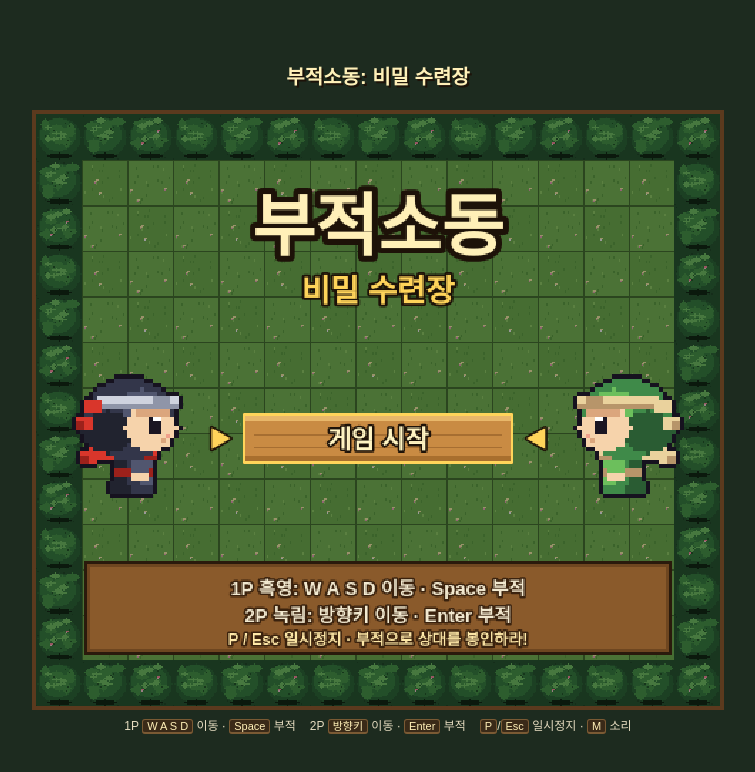
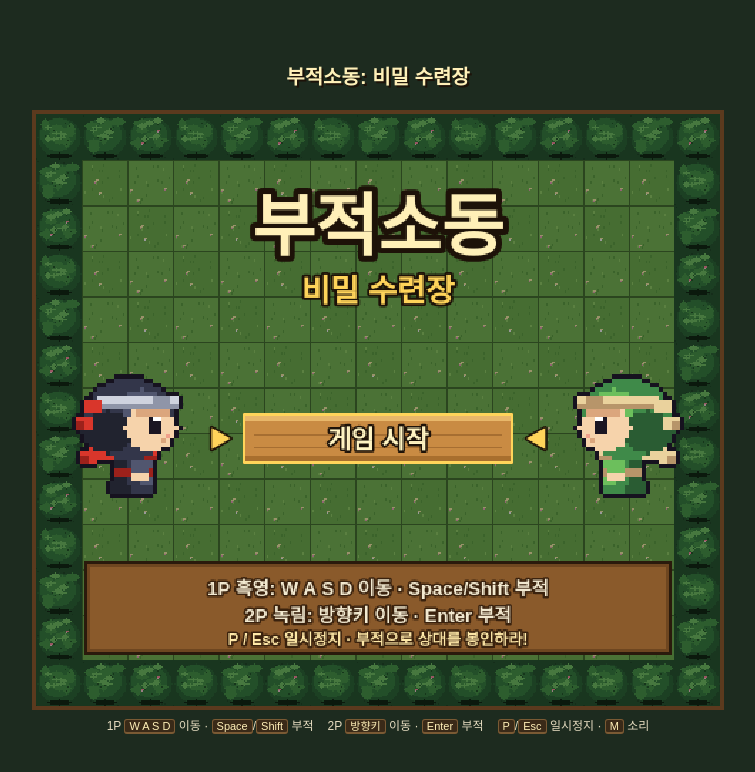
Before and after one commit to kmj0900/bujeok, a plain HTML site: page index.html in a window 1280 px wide. Shown: the whole page, without its empty margins (262-1017 px from the left). Drawn offline with Linux system fonts and the light colour scheme.

Commit message:
흑영 부적 키에 왼쪽 Shift 추가, 조작법 안내 수정

```diff
--- a/index.html
+++ b/index.html
@@ -12,7 +12,7 @@
     <h1>부적소동: 비밀 수련장</h1>
     <div id="hud"><span id="hud-p1"></span><span id="hud-time"></span><span id="hud-p2"></span></div>
     <canvas id="game" width="480" height="416"></canvas>
-    <p id="help"><span>1P <kbd>W A S D</kbd> 이동 · <kbd>Space</kbd> 부적</span><span>2P <kbd>방향키</kbd> 이동 · <kbd>Enter</kbd> 부적</span><span><kbd>P</kbd>/<kbd>Esc</kbd> 일시정지 · <kbd>M</kbd> 소리</span></p>
+    <p id="help"><span>1P <kbd>W A S D</kbd> 이동 · <kbd>Space</kbd>/<kbd>Shift</kbd> 부적</span><span>2P <kbd>방향키</kbd> 이동 · <kbd>Enter</kbd> 부적</span><span><kbd>P</kbd>/<kbd>Esc</kbd> 일시정지 · <kbd>M</kbd> 소리</span></p>
     <p id="status"></p>
   </main>
   <script type="module" src="js/main.js"></script>
--- a/js/ui.js
+++ b/js/ui.js
@@ -135,7 +135,7 @@ export function drawMainMenu(ctx, sprites, index) {
   bigNinja(ctx, sprites && sprites.ninja[1], NINJA_ROW.left, W - 22 - CELL * 3, 180, 3);
   drawButtons(ctx, 'menu', index);
   woodBoard(ctx, 34, 314, W - 68, 66);
-  label(ctx, '1P 흑영: W A S D 이동 · Space 부적', W / 2, 338, 13, '#f2e9d0', '#3a220e');
+  label(ctx, '1P 흑영: W A S D 이동 · Space/Shift 부적', W / 2, 338, 13, '#f2e9d0', '#3a220e');
   label(ctx, '2P 녹림: 방향키 이동 · Enter 부적', W / 2, 357, 13, '#f2e9d0', '#3a220e');
   label(ctx, 'P / Esc 일시정지 · 부적으로 상대를 봉인하라!', W / 2, 373, 11, '#ffe9a8', '#3a220e');
 }
```
Also changed, not shown: 1 other file.
